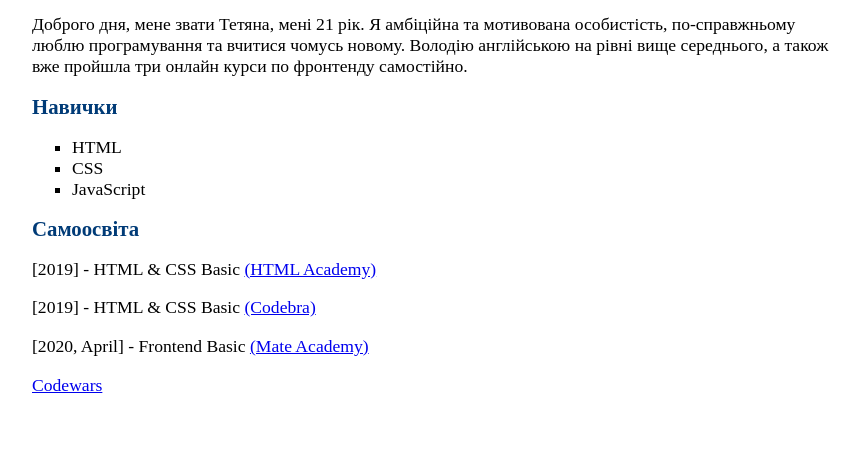
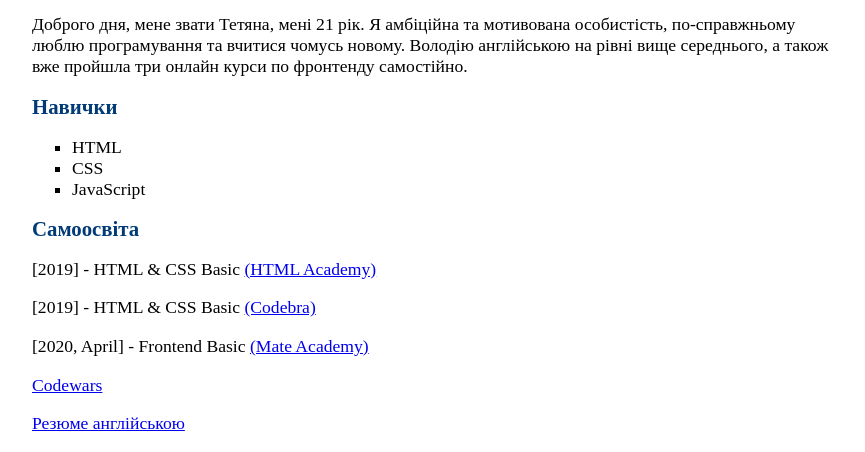
Before and after one commit to tania833/CV, a plain HTML site: page CVukr.html in a window 1280 px wide. Shown: the part 616-1068 px from the top of the page, without its empty margins (208-1073 px from the left). Before the commit the page ends 1029 px from the top, so only its background shows below. Drawn offline with Linux system fonts and the light colour scheme.

Commit message:
url in English added

```diff
--- a/CVukr.html
+++ b/CVukr.html
@@ -83,6 +83,8 @@
     <p>[2020, April] - Frontend Basic <a href="https://mate.academy/ru" target="blank">(Mate Academy)</a></p>
     <p><a href="https://www.codewars.com/users/tania19982" target="blank">Codewars</a></p>
 
+
+    <p><a href="https://tania833.github.io/" target="blank">Резюме англійською</a></p>
 </body>
 
 </html>
```
